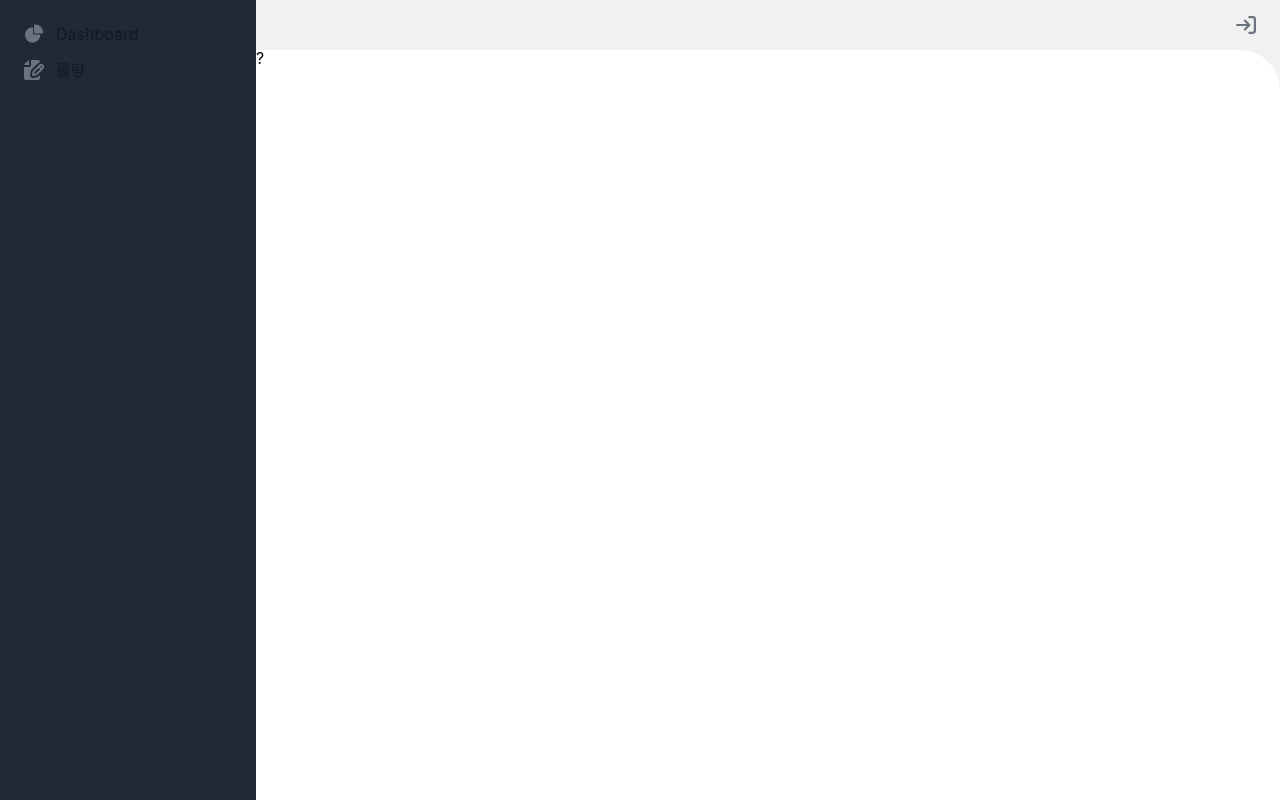
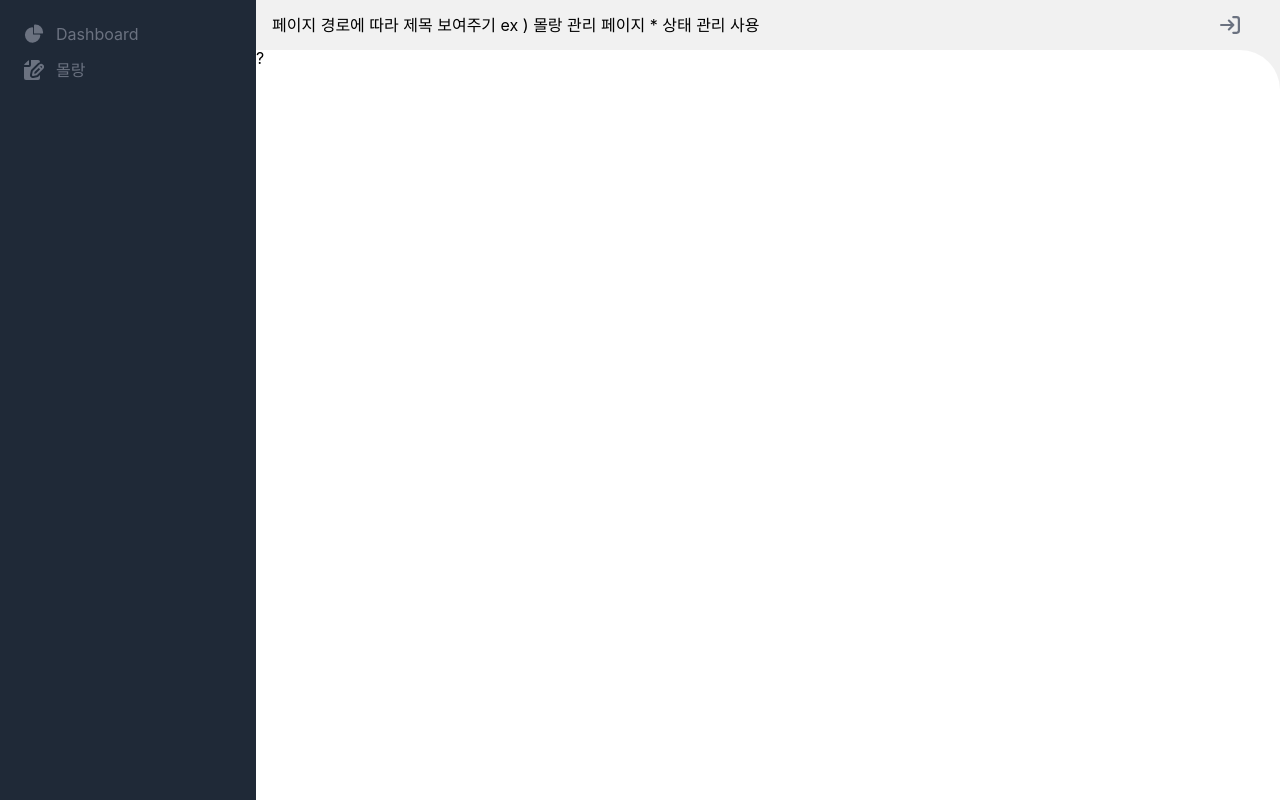
Before and after one commit to official-devwiki/app, a React (Create React App) app in the folder admin/: page / in a window 1280 px wide. Built offline with nearby package versions, Linux system fonts and the light colour scheme.

Commit message:
chore: 위치 변경

```diff
--- a/admin/src/components/layout/Header.tsx
+++ b/admin/src/components/layout/Header.tsx
@@ -8,13 +8,17 @@ interface Props {
 
 const HeaderMenu = styled.nav`
   width: 100%;
+  padding-left: 256px;
 `;
 
-const HeaderMenuItem = styled.div`
+const MenuList = styled.ul`
   display: flex;
-  justify-content: flex-end;
+  align-items: center;
+  justify-content: space-between;
+  padding: 0 1em;
 `;
-
+const MenuItem = styled.li`
+`;
 export const Header = (props: Props): ReactElement => {
   const {height} = props;
   const router = useNavigate();
@@ -38,7 +42,12 @@ export const Header = (props: Props): ReactElement => {
   return (
     <HeaderLayout>
       <HeaderMenu>
-        <HeaderMenuItem>
+        <MenuList>
+          <MenuItem>
+            페이지 경로에 따라 제목 보여주기
+            ex ) <b>몰랑 관리 페이지</b> * 상태 관리 사용
+          </MenuItem>
+          <MenuItem>
             <button
               type={'button'}
               className="flex items-center p-2 text-gray-900 rounded-lg dark:text-white hover:bg-gray-100 dark:hover:bg-gray-700 group"
@@ -60,8 +69,8 @@ export const Header = (props: Props): ReactElement => {
                 />
               </svg>
             </button>
-        </HeaderMenuItem>
-
+          </MenuItem>
+        </MenuList>
       </HeaderMenu>
     </HeaderLayout>
   )
--- a/admin/src/components/layout/SideMenu.tsx
+++ b/admin/src/components/layout/SideMenu.tsx
@@ -20,7 +20,7 @@ const SideMenuBox = styled.div`
 const SideMenuLists = styled.ul``;
 const SideMenuItem = styled.li`
   .text {
-
+    color: rgb(107 114 128);
   }
 `;
 
@@ -30,8 +30,8 @@ export const SideMenu = (): ReactElement => {
       <SideMenuBox>
         <SideMenuLists>
           <SideMenuItem>
-            <a
-              href="#"
+            <Link
+              to="/"
               className="flex items-center p-2 text-gray-900 rounded-lg dark:text-white hover:bg-gray-100 dark:hover:bg-gray-700 group"
             >
               <svg
@@ -44,8 +44,8 @@ export const SideMenu = (): ReactElement => {
                 <path d="M16.975 11H10V4.025a1 1 0 0 0-1.066-.998 8.5 8.5 0 1 0 9.039 9.039.999.999 0 0 0-1-1.066h.002Z" />
                 <path d="M12.5 0c-.157 0-.311.01-.565.027A1 1 0 0 0 11 1.02V10h8.975a1 1 0 0 0 1-.935c.013-.188.028-.374.028-.565A8.51 8.51 0 0 0 12.5 0Z" />
               </svg>
-              <span className="ml-3">Dashboard</span>
-            </a>
+              <span className="ml-3 text">Dashboard</span>
+            </Link>
           </SideMenuItem>
           <SideMenuItem>
             <Link
@@ -53,7 +53,7 @@ export const SideMenu = (): ReactElement => {
               className="flex items-center p-2 text-gray-900 rounded-lg dark:text-white hover:bg-gray-100 dark:hover:bg-gray-700 group"
             >
               <svg
-                className="flex-shrink-0 w-5 h-5 text-gray-500 transition duration-75 dark:text-gray-400 group-hover:text-gray-900 dark:group-hover:text-white"
+                className="flex-shrink-0 w-5 h-5 text-gray-500 transition duration-75 dark:text-white-400 group-hover:text-gray-900 dark:group-hover:text-white"
                 aria-hidden="true"
                 xmlns="http://www.w3.org/2000/svg"
                 fill="currentColor"
@@ -63,7 +63,7 @@ export const SideMenu = (): ReactElement => {
                 <path d="M6.737 11.061a2.961 2.961 0 0 1 .81-1.515l6.117-6.116A4.839 4.839 0 0 1 16 2.141V2a1.97 1.97 0 0 0-1.933-2H7v5a2 2 0 0 1-2 2H0v11a1.969 1.969 0 0 0 1.933 2h12.134A1.97 1.97 0 0 0 16 18v-3.093l-1.546 1.546c-.413.413-.94.695-1.513.81l-3.4.679a2.947 2.947 0 0 1-1.85-.227 2.96 2.96 0 0 1-1.635-3.257l.681-3.397Z" />
                 <path d="M8.961 16a.93.93 0 0 0 .189-.019l3.4-.679a.961.961 0 0 0 .49-.263l6.118-6.117a2.884 2.884 0 0 0-4.079-4.078l-6.117 6.117a.96.96 0 0 0-.263.491l-.679 3.4A.961.961 0 0 0 8.961 16Zm7.477-9.8a.958.958 0 0 1 .68-.281.961.961 0 0 1 .682 1.644l-.315.315-1.36-1.36.313-.318Zm-5.911 5.911 4.236-4.236 1.359 1.359-4.236 4.237-1.7.339.341-1.699Z" />
               </svg>
-              <span className="flex-1 ml-3 whitespace-nowrap">몰랑</span>
+              <span className="flex-1 ml-3 whitespace-nowrap text">몰랑</span>
             </Link>
           </SideMenuItem>
         </SideMenuLists>
--- /dev/null
+++ b/admin/src/pages/home/HomePage.tsx
@@ -0,0 +1,9 @@
+import React, {ReactElement} from 'react';
+
+export const HomePage = (): ReactElement => {
+  return (
+    <div>
+      <p>?</p>
+    </div>
+  );
+};
--- /dev/null
+++ b/admin/src/pages/index/SignInPage.tsx
@@ -0,0 +1,43 @@
+import {SignIn} from 'components/users/SignIn';
+import {ReactElement} from 'react';
+import styled from 'styled-components';
+
+const SignInPageLayout = styled.div`
+  width: 100%;
+  height: 100%;
+`;
+const SignInContainer = styled.div`
+  width: 100%;
+  height: 100%;
+  margin: auto;
+  max-width: 600px;
+  padding: 0 0.5em;
+`;
+const SignInBox = styled.div`
+  width: 100%;
+  height: 100%;
+  display: flex;
+  align-items: center;
+`;
+const SignInFormConteinr = styled.fieldset`
+  background-color: #161a20;
+  border-radius: 4px;
+  padding: 1em;
+  width: 100%;
+  height: 40vh;
+  box-shadow: 0 1px 10px black;
+`;
+
+export const SignInPage = (): ReactElement => {
+  return (
+    <SignInPageLayout>
+      <SignInContainer>
+        <SignInBox>
+          <SignInFormConteinr>
+            <SignIn />
+          </SignInFormConteinr>
+        </SignInBox>
+      </SignInContainer>
+    </SignInPageLayout>
+  );
+};
```
Lines whose indentation alone changed are shown as unchanged.
